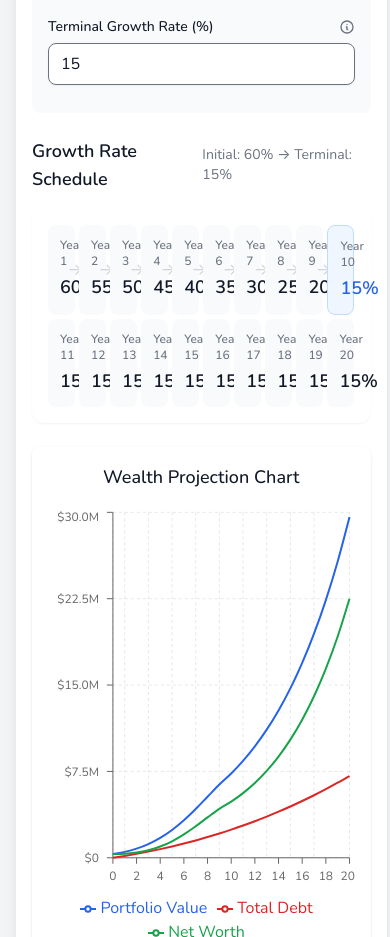
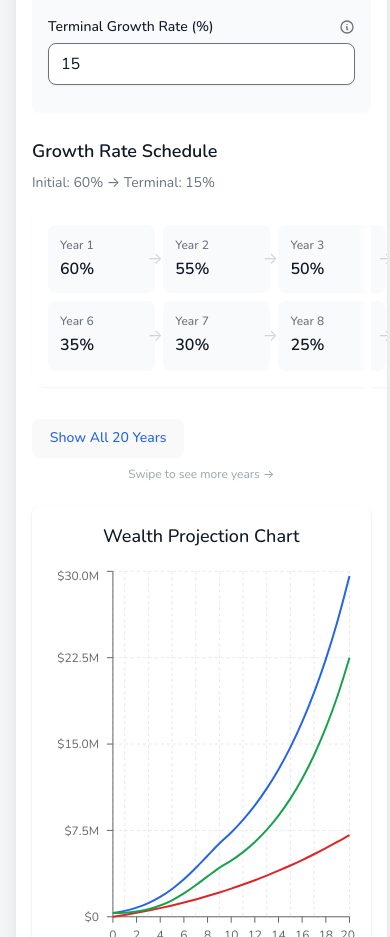
Before and after one commit to damonjanis/RetireOnBitcoin, a React (Vite) app: page / in a window 390 px wide. Shown: the part 1360-2297 px from the top of the page. Built offline with nearby package versions, Linux system fonts and the light colour scheme.

Commit message:
improve: optimize growth rate schedule for mobile while showing all years on desktop

```diff
--- a/src/components/BitcoinRetirementCalculator.jsx
+++ b/src/components/BitcoinRetirementCalculator.jsx
@@ -260,16 +260,41 @@ const ColumnHeader = ({ label, tooltip, className }) => {
 };
 
 // Growth Rates Display Component
-const GrowthRatesDisplay = ({ growthRates }) => (
+const GrowthRatesDisplay = ({ growthRates }) => {
+  const [showAllYears, setShowAllYears] = useState(false);
+  const scrollRef = useRef(null);
+  const [isMobile, setIsMobile] = useState(false);
+
+  useEffect(() => {
+    const checkMobile = () => {
+      setIsMobile(window.matchMedia('(max-width: 640px)').matches);
+    };
+    checkMobile();
+    window.addEventListener('resize', checkMobile);
+    return () => window.removeEventListener('resize', checkMobile);
+  }, []);
+
+  const displayedRates = useMemo(() => {
+    if (!isMobile || showAllYears) return growthRates;
+    return growthRates.slice(0, 10); // Only show first 10 years by default on mobile
+  }, [growthRates, showAllYears, isMobile]);
+
+  return (
     <div className="mb-6">
-    <div className="flex items-center justify-between mb-4">
+      <div className="flex flex-col sm:flex-row sm:items-center justify-between mb-4 gap-2">
         <h3 className="text-lg font-semibold text-gray-900">Growth Rate Schedule</h3>
         <div className="text-sm text-gray-500">
           Initial: {growthRates[0]?.rate}% → Terminal: {growthRates[9]?.rate}%
         </div>
       </div>
-    <div className="grid grid-cols-10 gap-1 bg-white p-4 rounded-xl shadow-sm">
-      {growthRates.map(({ year, rate }, index) => (
+
+      <div className="relative">
+        <div
+          ref={scrollRef}
+          className="overflow-x-auto pb-4 -mx-4 px-4 sm:mx-0 sm:px-0 hide-scrollbar"
+        >
+          <div className="grid grid-cols-5 sm:grid-cols-10 gap-2 bg-white p-4 rounded-xl shadow-sm min-w-[600px] sm:min-w-0">
+            {displayedRates.map(({ year, rate }, index) => (
               <div
                 key={year}
                 className={`relative p-3 rounded-lg ${
@@ -277,7 +302,7 @@ const GrowthRatesDisplay = ({ growthRates }) => (
                 }`}
               >
                 <div className="text-xs font-medium text-gray-500 mb-1">Year {year}</div>
-          <div className={`text-lg font-semibold ${
+                <div className={`text-base sm:text-lg font-semibold ${
                   index === 9 ? 'text-blue-600' : 'text-gray-900'
                 }`}>
                   {rate}%
@@ -291,7 +316,37 @@ const GrowthRatesDisplay = ({ growthRates }) => (
             ))}
           </div>
         </div>
+
+        {/* Scroll indicators - only show on mobile */}
+        {isMobile && (
+          <>
+            <div className="absolute left-0 top-0 bottom-0 w-4 bg-gradient-to-r from-white to-transparent pointer-events-none" />
+            <div className="absolute right-0 top-0 bottom-0 w-4 bg-gradient-to-l from-white to-transparent pointer-events-none" />
+          </>
+        )}
+      </div>
+
+      {/* Show/Hide years button - only show on mobile */}
+      {isMobile && growthRates.length > 10 && (
+        <div className="mt-4">
+          <button
+            onClick={() => setShowAllYears(!showAllYears)}
+            className="text-sm text-blue-600 hover:text-blue-700 font-medium"
+          >
+            {showAllYears ? 'Show Less Years' : 'Show All 20 Years'}
+          </button>
+        </div>
+      )}
+
+      {/* Mobile scroll hint - only show on mobile */}
+      {isMobile && (
+        <div className="mt-2 text-xs text-gray-400 text-center">
+          Swipe to see more years →
+        </div>
+      )}
+    </div>
   );
+};
 
 // Results Table Component
 const ResultsTable = ({ results }) => {
--- a/src/index.css
+++ b/src/index.css
@@ -58,6 +58,17 @@ button:focus-visible {
   outline: 4px auto -webkit-focus-ring-color;
 }
 
+/* Hide scrollbar for Chrome, Safari and Opera */
+.hide-scrollbar::-webkit-scrollbar {
+  display: none;
+}
+
+/* Hide scrollbar for IE, Edge and Firefox */
+.hide-scrollbar {
+  -ms-overflow-style: none;  /* IE and Edge */
+  scrollbar-width: none;  /* Firefox */
+}
+
 @media (prefers-color-scheme: light) {
   :root {
     color: #213547;
```
Lines whose indentation alone changed are shown as unchanged.
